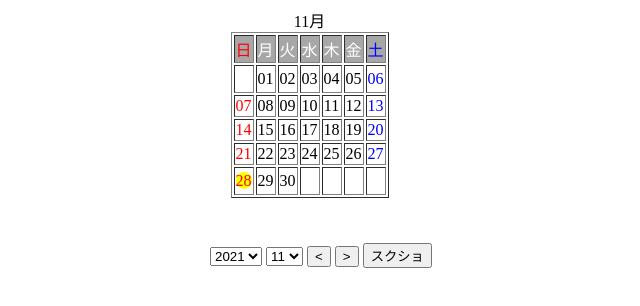
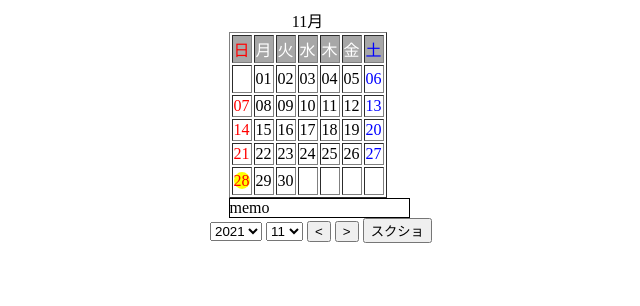
Before and after one commit to illionillion/js_calendar, a plain HTML site: page index.html in a window 1280 px wide. Shown: the whole page, without its empty margins (319-959 px from the left). Drawn offline with Linux system fonts and the light colour scheme.

Commit message:
メモ書ける機能つけた

```diff
--- a/css/main.css
+++ b/css/main.css
@@ -21,8 +21,15 @@
 
 .wraper{
     margin: auto;
-    width: 181px;
-    height: 235px;
+    width: 185px;
+    /* height: 235px; */
+}
+
+#editarea{
+    text-align: left;
+    width: 97%;
+    /* height: 60px; */
+    border: 1px solid black;
 }
 
 #calender_week{
--- a/index.html
+++ b/index.html
@@ -17,12 +17,15 @@
 <body>
   <div id="frame">
     <div class="wraper">
+      <div id="target">
         <table border="1" bordercolor="" id="calender">
           <caption id="month">月</caption>
           <thead id="calender_week"></thead>
           <tbody id="calender_date">
           </tbody>
         </table>
+        <div id="editarea" contenteditable="true">memo</div>
+      </div>
     </div>
   </div>
   <div id="controller">
--- a/js/take_screenshot.js
+++ b/js/take_screenshot.js
@@ -2,7 +2,7 @@
 function take_ss(){
 
     // html2canvas($("#frame")[0]).then(canvas => {
-    html2canvas($("#calender")[0]).then(canvas => {
+    html2canvas($("#target")[0]).then(canvas => {
 
         const imgData = canvas.toDataURL();
         const downloadtag=document.createElement("a");
```
Lines whose indentation alone changed are shown as unchanged.
